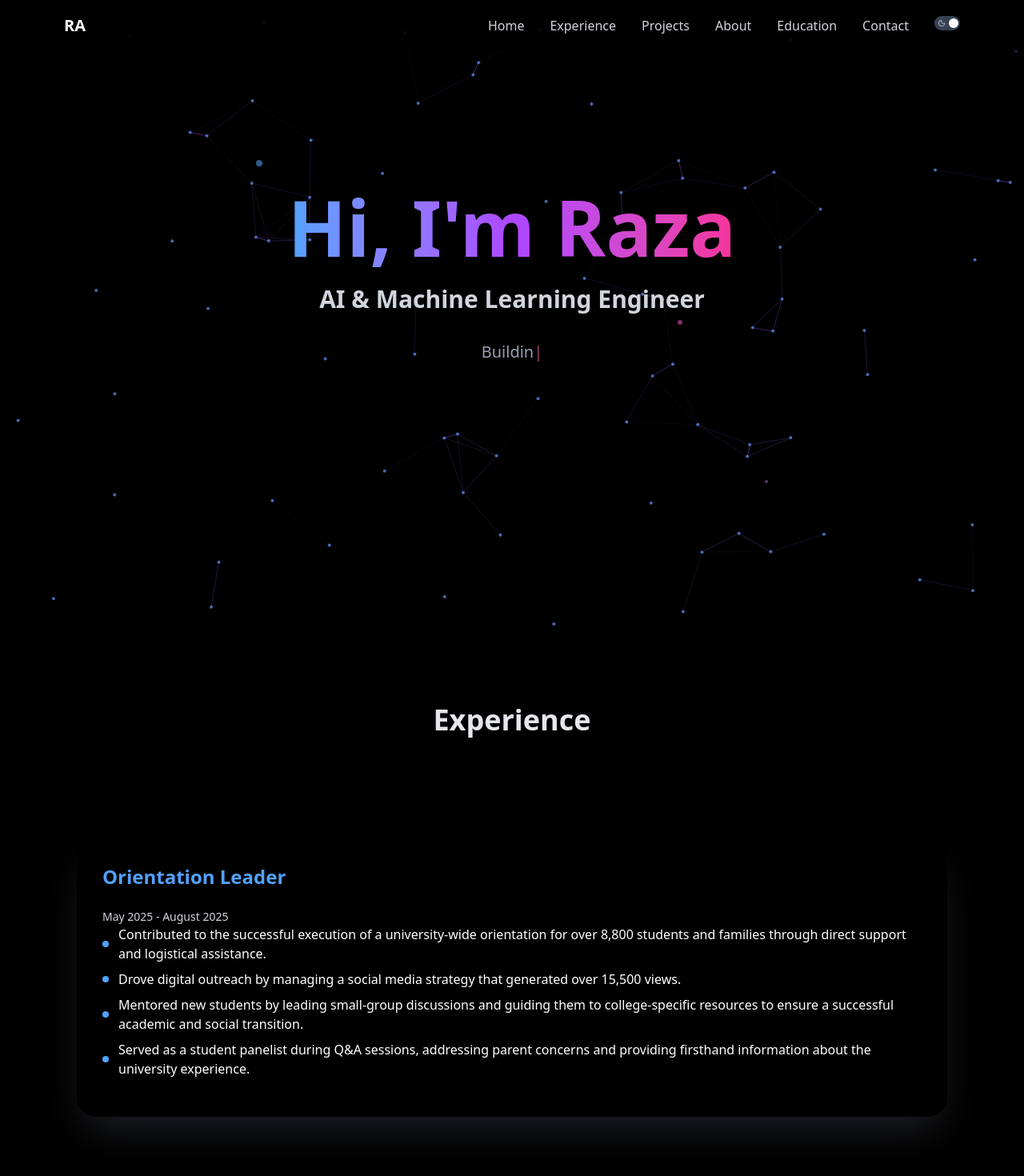
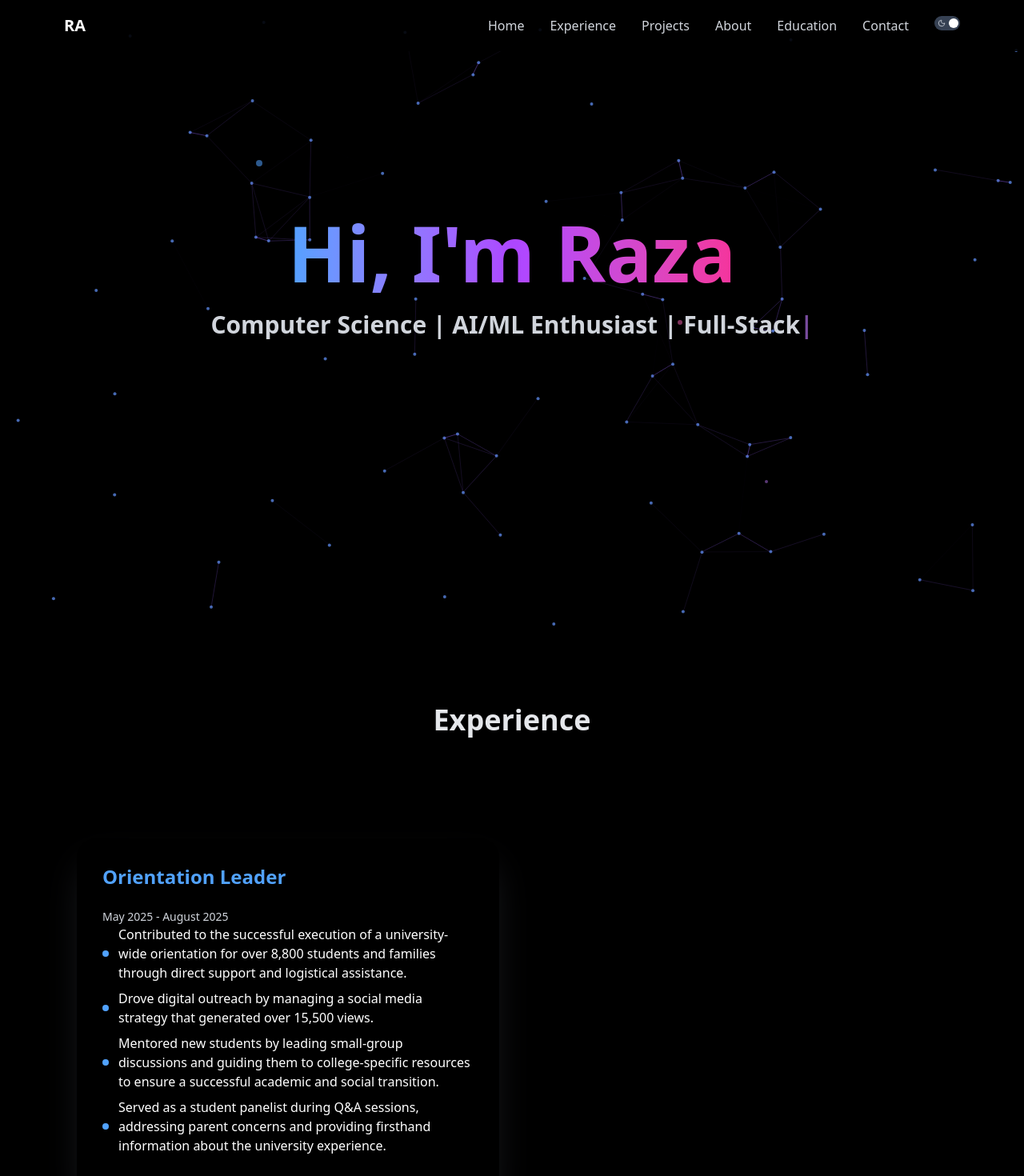
Before and after one commit to GeekyMS/Portfolio, a React (Vite) app: page / in a window 1280 px wide. Shown: the top 1470 px of the page at 80% size. Built offline with nearby package versions, Linux system fonts and the light colour scheme.

Commit message:
Verion1.0 Final

```diff
--- a/index.html
+++ b/index.html
@@ -2,7 +2,7 @@
 <html lang="en">
   <head>
     <meta charset="UTF-8" />
-    <link rel="icon" type="image/svg+xml" href="/vite.svg" />
+    <link rel="icon" type="image/svg+xml" href="/logo.svg" />
     <meta name="viewport" content="width=device-width, initial-scale=1.0" />
     <title>Raza Alaqaband</title>
   </head>
--- a/src/components/Experience.jsx
+++ b/src/components/Experience.jsx
@@ -36,7 +36,7 @@ const Experience = ({theme}) => {
 
                 <div
                     ref={experiencesRef}
-                    className={`flex grid-cols-1 md:grid-cols-2 gap-8 p-20 transition-all duration-1000 delay-300 ${
+                    className={`grid grid-cols-1 md:grid-cols-2 gap-8 p-20 transition-all duration-1000 delay-300 ${
                         projectsVisible
                         ? 'opacity-100 translate-y-0'
                         : 'opacity-0 translate-y-20'
--- a/src/components/Hero.jsx
+++ b/src/components/Hero.jsx
@@ -4,17 +4,18 @@ import { useEffect } from "react";
 
 const Hero = ({ theme }) => {
     const mainText = "Hi, I'm Raza";
-    const subText = "AI & Machine Learning Engineer";
+    const subText = "Computer Science | AI/ML Enthusiast | Full-Stack Developer";
     const description = "Building intelligent systems that shape tomorrow's world";
+    const description2 = "Currently Pursuing Computer Science at UMass Amherst"
 
     const { displayedText: mainDisplay, isComplete: mainComplete } = useTypewriter(mainText, 100, 500);
     const { displayedText: subDisplay, isComplete: subComplete } = useTypewriter(subText, 80, mainComplete ? 800 : 999999);
-    const { displayedText: descDisplay } = useTypewriter(description, 50, subComplete ? 1000 : 999999);
+    const { displayedText: descDisplay, isComplete: descComplete } = useTypewriter(description, 50, subComplete ? 1000 : 999999);
+    const { displayedText: descDisplay2, isComplete: desc2Complete } = useTypewriter(description2, 50, descComplete ? 800 : 999999);
 
     const [scrollRef, isVisible] = useScrollAnimation({ threshold: 0.2 });
 
-
-        useEffect(() => {
+    useEffect(() => {
         const canvas = document.getElementById("heroCanvas");
         const ctx = canvas.getContext("2d");
 
@@ -63,7 +64,6 @@ const Hero = ({ theme }) => {
                 }
                 }
 
-
             if (mouse.x && mouse.y) {
             const dist = Math.hypot(p.x - mouse.x, p.y - mouse.y);
             if (dist < 150) {
@@ -93,7 +93,6 @@ const Hero = ({ theme }) => {
         };
     }, []);
 
-
     return (
         <section id='Home' className="min-h-screen flex items-center justify-center px-4 relative overflow-hidden">
         <canvas id="heroCanvas" className="absolute inset-0 w-full h-full"></canvas>
@@ -114,17 +113,26 @@ const Hero = ({ theme }) => {
             )}
             </h2>
 
-            <p className="text-lg md:text-xl text-gray-600 dark:text-gray-400 mb-12 max-w-2xl mx-auto leading-relaxed">
-            {descDisplay}
-            {subComplete && !descDisplay.includes(description) && (
-                <span className="animate-pulse text-pink-400">|</span>
-            )}
-            </p>
+            <div className="space-y-4 mb-12">
+                <p className="text-lg md:text-xl text-gray-600 dark:text-gray-400 max-w-2xl mx-auto leading-relaxed">
+                {descDisplay}
+                {!descComplete && subComplete && (
+                    <span className="animate-pulse text-pink-400">|</span>
+                )}
+                </p>
+
+                <p className="text-md md:text-lg text-gray-500 dark:text-gray-500 max-w-2xl mx-auto leading-relaxed font-medium">
+                {descDisplay2}
+                {!desc2Complete && descComplete && (
+                    <span className="animate-pulse text-indigo-400">|</span>
+                )}
+                </p>
+            </div>
 
             <div
             ref={scrollRef}
             className={`flex flex-col sm:flex-row gap-4 justify-center items-center transition-all duration-1000 ${
-                descDisplay.length > 20
+                desc2Complete || descDisplay2.length > 10
                 ? 'opacity-100 transform translate-y-0'
                 : 'opacity-0 transform translate-y-4'
             }`}
```
Also changed, not shown: public/logo.svg (added).
